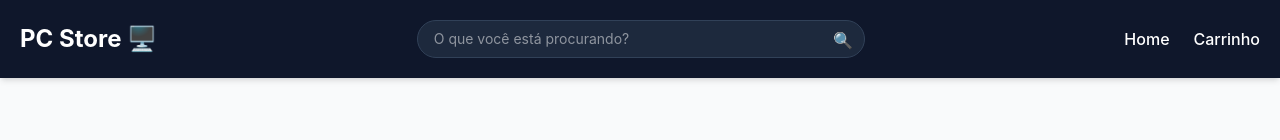
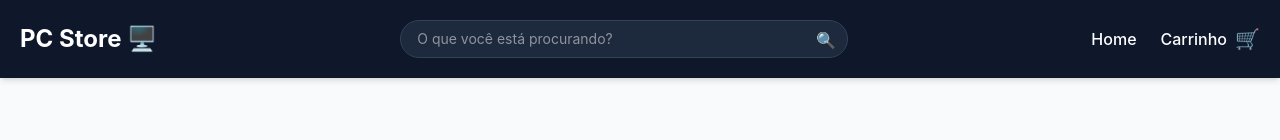
Before and after one commit to klebermkardel/pc-store, a React app in the folder frontend/: page / in a window 1280 px wide. Shown: the top 140 px of the page. Built offline with nearby package versions, Linux system fonts and the light colour scheme; no server answers; the HTML template or start-up script is replaced by a standard one.

Commit message:
feat(cart): conecta vitrine e header ao estado global do carrinho

```diff
--- a/frontend/src/components/Header.jsx
+++ b/frontend/src/components/Header.jsx
@@ -1,9 +1,11 @@
 import { Link, useNavigate } from 'react-router-dom';
 import { useState } from 'react';
+import { useCart } from '../context/CartContext';
 
 function Header() {
   const [searchTerm, setSearchTerm] = useState('');
   const navigate = useNavigate();
+  const { cartCount } = useCart();
 
   const handleSearch = (e) => {
     e.preventDefault();
@@ -31,9 +33,23 @@ function Header() {
         </form>
 
         <nav>
-          <ul className="flex gap-6 font-medium">
-            <li><Link to="/" className="hover:text-blue-400 transition">Home</Link></li>
-            <li className="hover:text-blue-400 transition cursor-pointer">Carrinho</li>
+          <ul className="flex gap-6 font-medium items-center">
+            <li>
+              <Link to="/" className="hover:text-blue-400 transition">Home</Link>
+            </li>
+            <li>
+              <Link to="/cart" className="relative group flex items-center gap-2 hover:text-blue-400 transition">
+                <span>Carrinho</span>
+                <div className="relative">
+                  <span className="text-xl">🛒</span>
+                  {cartCount > 0 && (
+                    <span className="absolute -top-2 -right-2 bg-blue-600 text-white text-[10px] font-bold h-4 w-4 flex items-center justify-center rounded-full border-2 border-slate-900 group-hover:scale-110 transition-transform">
+                      {cartCount}
+                    </span>
+                  )}
+                </div>
+              </Link>
+            </li>
           </ul>
         </nav>
       </div>
--- a/frontend/src/pages/Home.jsx
+++ b/frontend/src/pages/Home.jsx
@@ -1,3 +1,4 @@
+import { useCart } from '../context/CartContext';
 import { useEffect, useState } from "react";
 import api from '../services/api';
 import Sidebar from '../components/Sidebar';
@@ -29,6 +30,8 @@ function Home() {
   const handlePriceFilter = (min, max) => {
     setPriceRange({ min, max });
   };
+
+  const { addToCart } = useCart();
 
   return (
     <main className="max-w-7xl mx-auto px-4 flex py-8">
@@ -71,7 +74,19 @@ function Home() {
                     </h3>
                 </Link>
                 <p className="text-gray-500 text-sm mb-6 flex-grow line-clamp-2">{product.description}</p>
-                <span className="text-2xl font-black text-slate-900">R$ {product.price.toLocaleString('pt-BR')}</span>
+
+                <div className="flex justify-between items-center mt-auto">
+                  <span className="text-2xl font-black text-slate-900">
+                    R$ {product.price.toLocaleString('pt-BR')}
+                  </span>
+                </div>
+
+                <button
+                  onClick={() => addToCart(product)}
+                  className="w-full mt-2 bg-blue-600 text-white py-2 rounded-xl font-bold hover:bg-blue-700 transition"
+                >
+                  🛒 Adicionar ao Carrinho
+                </button>
 
                 <Link to={`/product/${product.id}`} className="w-full mt-4 bg-slate-900 text-white py-3 rounded-xl font-bold hover:bg-blue-600 transition-colors text-center block shadow-lg shadow-slate-200">
                   Ver detalhes
```
